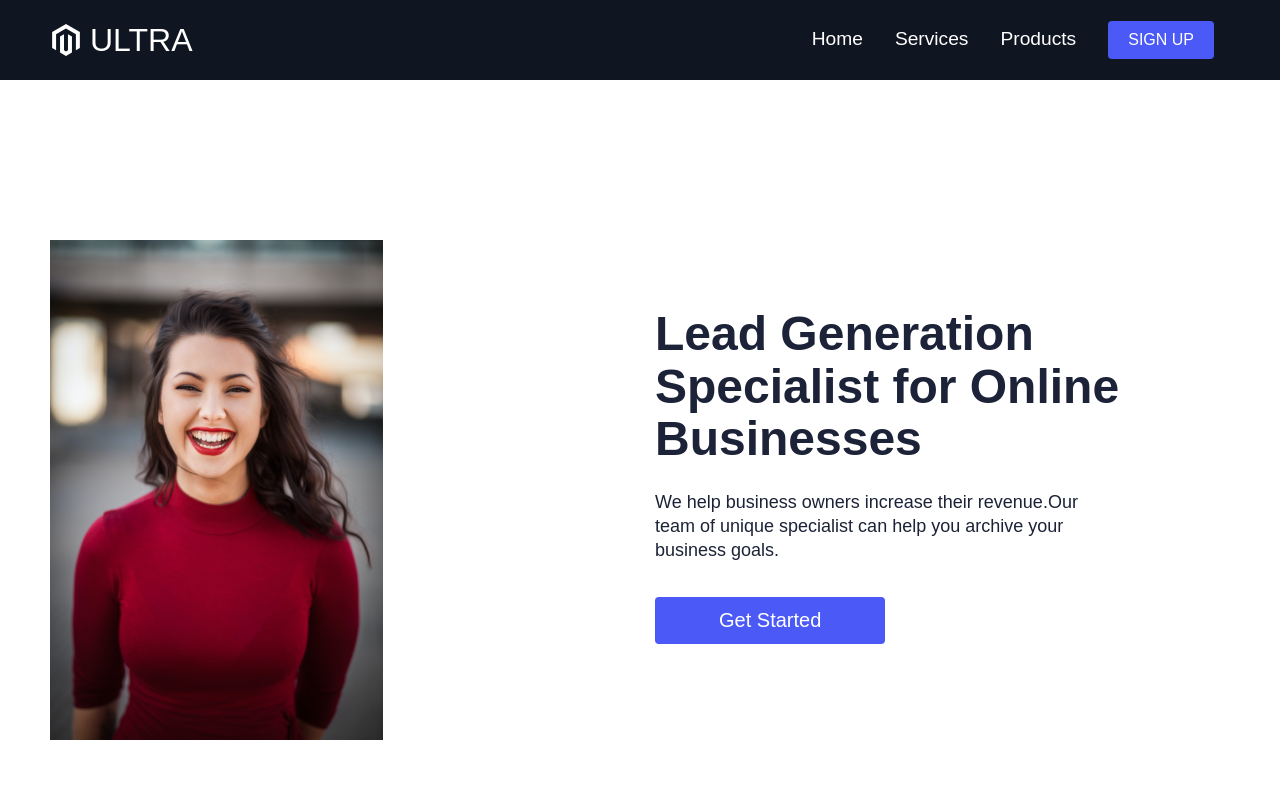
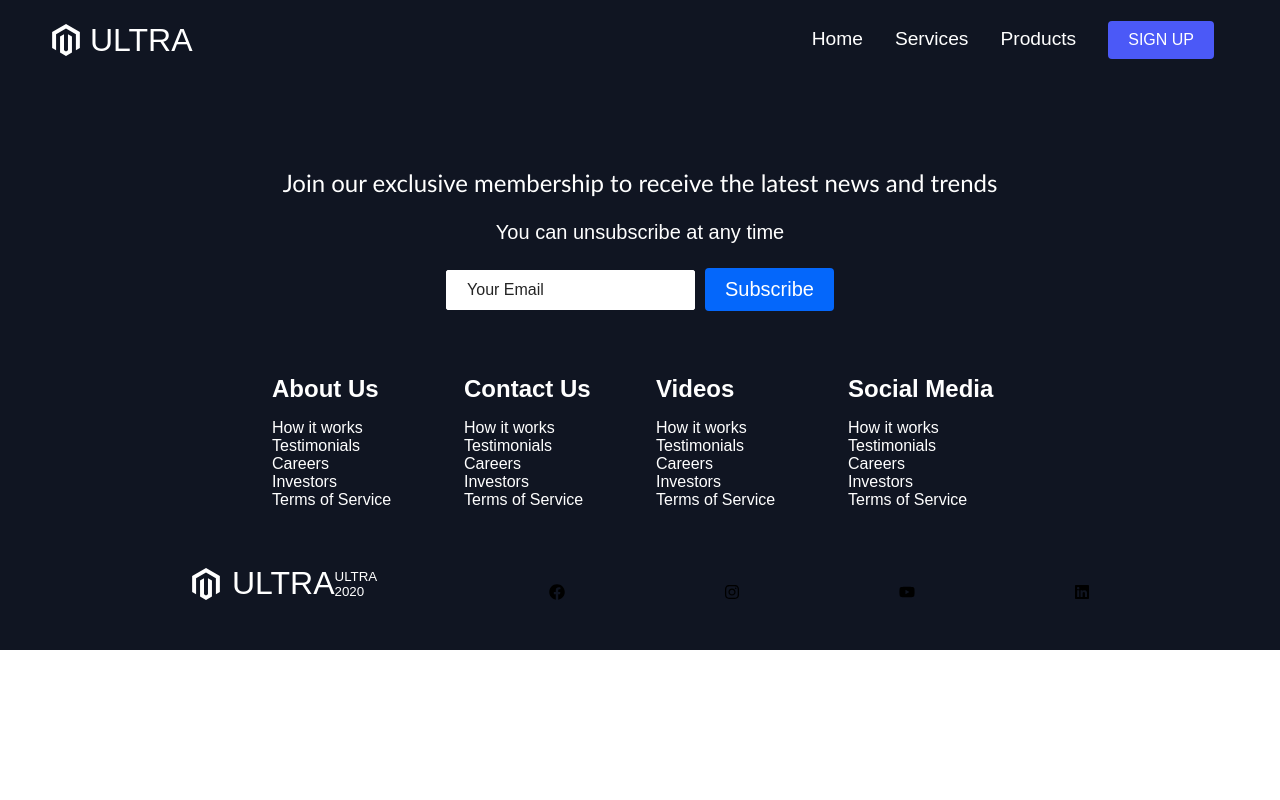
Before and after one commit to thamo2020/react-website-styled-components-v1, a React (Create React App) app: page /products in a window 1280 px wide. Shown: the top 800 px of the page. Built offline with nearby package versions, Linux system fonts and the light colour scheme.

Commit message:
reversing pages

```diff
--- a/src/App.js
+++ b/src/App.js
@@ -1,9 +1,7 @@
+import React from 'react';
 import GlobalStyle from './globalStyles';
 import {BrowserRouter as Router, Switch, Route } from 'react-router-dom';
 import Home from './pages/HomePage/Home';
-import Services from './pages/Services/Services';
-import Products from './pages/Products/Products';
-import SignUp from './pages/SignUp/SignUp';
 import {Navbar, Footer} from './components';
 
 
@@ -18,9 +16,7 @@ function App() {
 
         <Switch>
           <Route path='/' exact component ={Home} />
-          <Route path='/services' exact  component ={Services} />
-          <Route path='/products' exact component ={Products} />
-          <Route path='/sign-up' exact component ={SignUp} />
+
         </Switch>
         <Footer />
 
--- a/src/pages/Products/Data.js
+++ /dev/null
@@ -1,69 +0,0 @@
-export const homeObjOne  ={
-    lightBg:false,
-    primary:true,
-    lightBg:false,
-    imgStart:'',
-    lightTopLine:true,
-    lightTextDesc:true,
-    buttonLabel:'Get Started',
-    description:
-    'We help business owners increase their revenue.Our team of unique specialist can help you archive your business goals.',
-    headline:'Lead Generation Specialist for Online Businesses',
-    lightText:true,
-    topLine:'Marketing Agency',
-    img:require('../../images/img1.svg').default,
-    alt:'Image',
-    start:''
-};
-
-export const homeObjTwo  ={
-    lightBg:true,
-    primary:true,
-    imgStart:'start',
-    lightTopLine:false,
-    lightTextDesc:false,
-    buttonLabel:'Get Started',
-    description:
-    'We help business owners increase their revenue.Our team of unique specialist can help you archive your business goals.',
-    headline:'Lead Generation Specialist for Online Businesses',
-    lightText:false,
-    topLine:'Marketing Agency',
-    img:require('../../images/profile.jpg').default,
-    alt:'Image',
-    start:'true'
-};
-
-export const homeObjThree  ={
-    lightBg:false,
-    primary:true,
-    lightBg:false,
-    imgStart:'',
-    lightTopLine:true,
-    lightTextDesc:true,
-    buttonLabel:'Get Started',
-    description:
-    'We help business owners increase their revenue.Our team of unique specialist can help you archive your business goals.',
-    headline:'Lead Generation Specialist for Online Businesses',
-    lightText:true,
-    topLine:'Marketing Agency',
-    img:require('../../images/img2.svg').default,
-    alt:'Image',
-    start:''
-};
-
-export const homeObjFour  ={
-    lightBg:false,
-    primary:true,
-    imgStart:'start',
-    lightTopLine:true,
-    lightTextDesc:true,
-    buttonLabel:'Get Started',
-    description:
-    'We help business owners increase their revenue.Our team of unique specialist can help you archive your business goals.',
-    headline:'Lead Generation Specialist for Online Businesses',
-    lightText:true,
-    topLine:'Marketing Agency',
-    img:require('../../images/img3.svg').default,
-    alt:'Image',
-    start:'true'
-};
--- a/src/pages/Products/Products.js
+++ /dev/null
@@ -1,17 +0,0 @@
-import React from 'react'
-import{homeObjFour, homeObjThree, homeObjTwo} from './Data';
-import {InfoSection,Pricing }from '../../components';
-
-const Home = () => {
-    return (
-        <>
-
-            <InfoSection{...homeObjTwo}/>
-            <InfoSection{...homeObjThree}/>
-            <Pricing />
-            <InfoSection{...homeObjFour}/>
-        </>
-    )
-}
-
-export default Home
--- a/src/pages/Services/Data.js
+++ /dev/null
@@ -1,69 +0,0 @@
-export const homeObjOne  ={
-    lightBg:false,
-    primary:true,
-    lightBg:false,
-    imgStart:'',
-    lightTopLine:true,
-    lightTextDesc:true,
-    buttonLabel:'Get Started',
-    description:
-    'We help business owners increase their revenue.Our team of unique specialist can help you archive your business goals.',
-    headline:'Lead Generation Specialist for Online Businesses',
-    lightText:true,
-    topLine:'Marketing Agency',
-    img:require('../../images/img1.svg').default,
-    alt:'Image',
-    start:''
-};
-
-export const homeObjTwo  ={
-    lightBg:true,
-    primary:true,
-    imgStart:'start',
-    lightTopLine:false,
-    lightTextDesc:false,
-    buttonLabel:'Get Started',
-    description:
-    'We help business owners increase their revenue.Our team of unique specialist can help you archive your business goals.',
-    headline:'Lead Generation Specialist for Online Businesses',
-    lightText:false,
-    topLine:'Marketing Agency',
-    img:require('../../images/profile.jpg').default,
-    alt:'Image',
-    start:'true'
-};
-
-export const homeObjThree  ={
-    lightBg:false,
-    primary:true,
-    lightBg:false,
-    imgStart:'',
-    lightTopLine:true,
-    lightTextDesc:true,
-    buttonLabel:'Get Started',
-    description:
-    'We help business owners increase their revenue.Our team of unique specialist can help you archive your business goals.',
-    headline:'Lead Generation Specialist for Online Businesses',
-    lightText:true,
-    topLine:'Marketing Agency',
-    img:require('../../images/img2.svg').default,
-    alt:'Image',
-    start:''
-};
-
-export const homeObjFour  ={
-    lightBg:false,
-    primary:true,
-    imgStart:'start',
-    lightTopLine:true,
-    lightTextDesc:true,
-    buttonLabel:'Get Started',
-    description:
-    'We help business owners increase their revenue.Our team of unique specialist can help you archive your business goals.',
-    headline:'Lead Generation Specialist for Online Businesses',
-    lightText:true,
-    topLine:'Marketing Agency',
-    img:require('../../images/img3.svg').default,
-    alt:'Image',
-    start:'true'
-};
--- a/src/pages/Services/Services.js
+++ /dev/null
@@ -1,15 +0,0 @@
-import React from 'react'
-import{homeObjFour, } from './Data';
-import {InfoSection,Pricing }from '../../components';
-
-const Home = () => {
-    return (
-        <>
-
-            <Pricing />
-            <InfoSection{...homeObjFour}/>
-        </>
-    )
-}
-
-export default Home
--- a/src/pages/SignUp/Data.js
+++ /dev/null
@@ -1,69 +0,0 @@
-export const homeObjOne  ={
-    lightBg:false,
-    primary:true,
-    lightBg:false,
-    imgStart:'',
-    lightTopLine:true,
-    lightTextDesc:true,
-    buttonLabel:'Get Started',
-    description:
-    'We help business owners increase their revenue.Our team of unique specialist can help you archive your business goals.',
-    headline:'Lead Generation Specialist for Online Businesses',
-    lightText:true,
-    topLine:'Marketing Agency',
-    img:require('../../images/img1.svg').default,
-    alt:'Image',
-    start:''
-};
-
-export const homeObjTwo  ={
-    lightBg:true,
-    primary:true,
-    imgStart:'start',
-    lightTopLine:false,
-    lightTextDesc:false,
-    buttonLabel:'Get Started',
-    description:
-    'We help business owners increase their revenue.Our team of unique specialist can help you archive your business goals.',
-    headline:'Lead Generation Specialist for Online Businesses',
-    lightText:false,
-    topLine:'Marketing Agency',
-    img:require('../../images/profile.jpg').default,
-    alt:'Image',
-    start:'true'
-};
-
-export const homeObjThree  ={
-    lightBg:false,
-    primary:true,
-    lightBg:false,
-    imgStart:'',
-    lightTopLine:true,
-    lightTextDesc:true,
-    buttonLabel:'Get Started',
-    description:
-    'We help business owners increase their revenue.Our team of unique specialist can help you archive your business goals.',
-    headline:'Lead Generation Specialist for Online Businesses',
-    lightText:true,
-    topLine:'Marketing Agency',
-    img:require('../../images/img2.svg').default,
-    alt:'Image',
-    start:''
-};
-
-export const homeObjFour  ={
-    lightBg:false,
-    primary:true,
-    imgStart:'start',
-    lightTopLine:true,
-    lightTextDesc:true,
-    buttonLabel:'Get Started',
-    description:
-    'We help business owners increase their revenue.Our team of unique specialist can help you archive your business goals.',
-    headline:'Lead Generation Specialist for Online Businesses',
-    lightText:true,
-    topLine:'Marketing Agency',
-    img:require('../../images/img3.svg').default,
-    alt:'Image',
-    start:'true'
-};
--- a/src/pages/SignUp/SignUp.js
+++ /dev/null
@@ -1,14 +0,0 @@
-import React from 'react'
-import{homeObjThree} from './Data';
-import {InfoSection,Pricing }from '../../components';
-
-const Home = () => {
-    return (
-        <>
-
-            <InfoSection{...homeObjThree}/>
-        </>
-    )
-}
-
-export default Home
```
